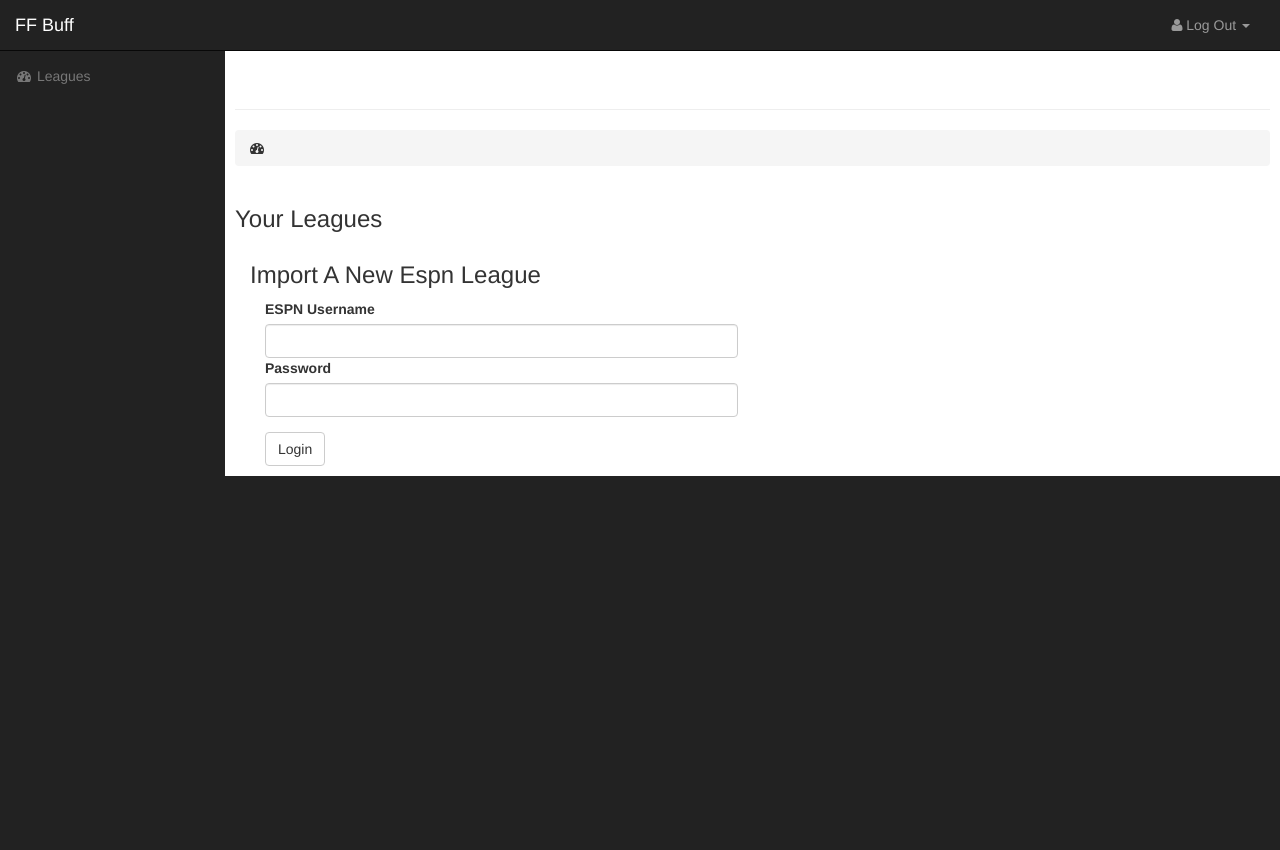
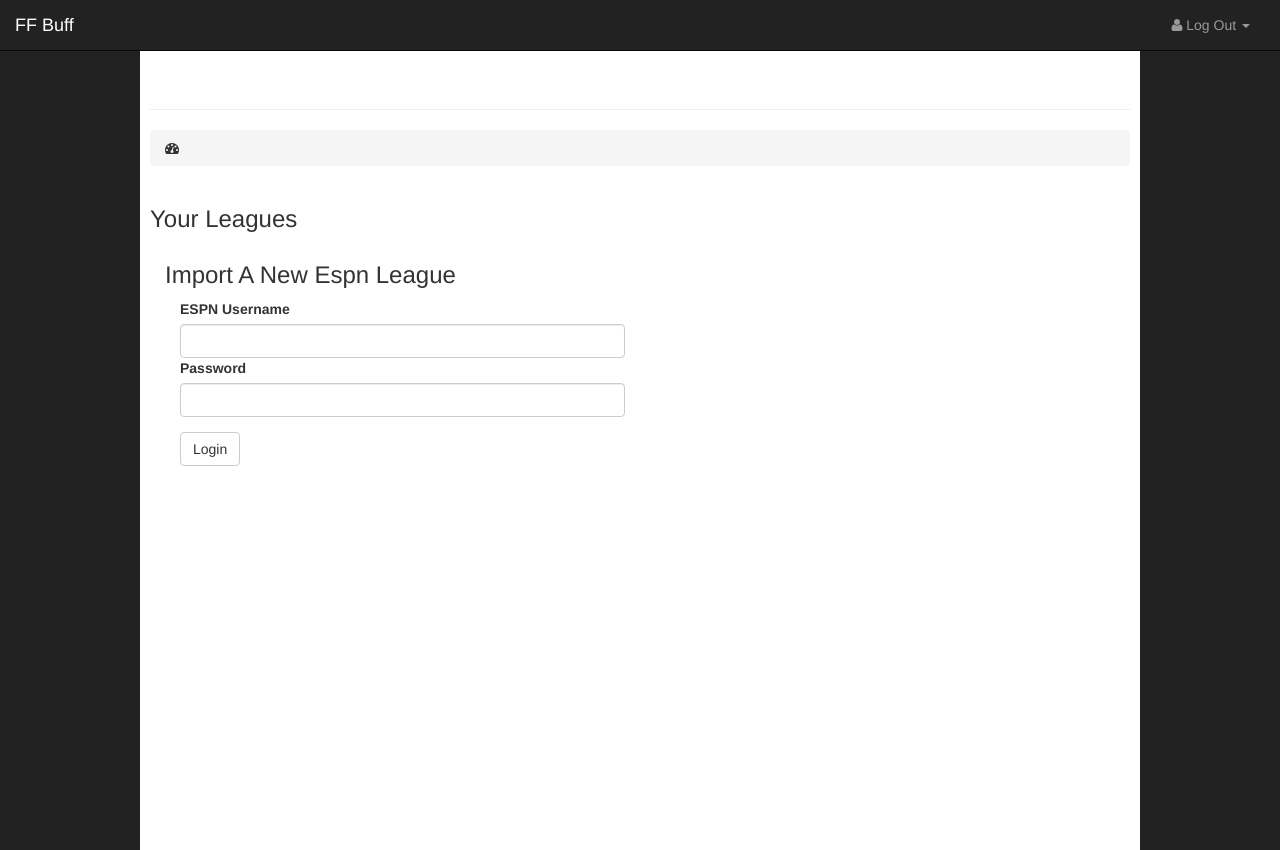
Before and after one commit to waprin/fantasybuff, a Django app: page / in a window 1280 px wide. Before the commit the page ends 476 px from the top, so only its background shows below. Run offline with Django 3.2, Linux system fonts and the light colour scheme; the visitor is signed in with stand-in values (Sample User, id 1); data that the repository does not hold is empty; some libraries are stand-ins or nearby versions.

Commit message:
Make It One Column In The Middle

```diff
--- a/static/css/sb-admin.css
+++ b/static/css/sb-admin.css
@@ -9,6 +9,11 @@
 body {
     margin-top: 100px;
     background-color: #222;
+    height: 100%;
+}
+
+html {
+    height:100%;
 }
 
 @media(min-width:768px) {
@@ -19,12 +24,20 @@ body {
 
 #wrapper {
     padding-left: 0;
+    width: 1000px;
+    height: 100%;
+    margin: auto;
 }
 
 #page-wrapper {
     width: 100%;
+    height: 100%;
     padding: 0;
     background-color: #fff;
+}
+
+.container {
+    width: 1000px;
 }
 
 .huge {
@@ -33,9 +46,9 @@ body {
 }
 
 @media(min-width:768px) {
-    #wrapper {
+/*    #wrapper {
         padding-left: 225px;
-    }
+    }*/
 
     #page-wrapper {
         padding: 10px;
--- a/teams/templates/teams/backbone.html
+++ b/teams/templates/teams/backbone.html
@@ -62,6 +62,8 @@
             <div id="draft_vis_container" style="text-align: center">
                 <svg id="draft-vis" width="1000" height="200">
                     <path class="teamline" stroke="blue" stroke-width="2" fill="none"></path>
+                  </svg>
+            </div>
         </div>
         <div id="waiver">
             <div id="waiver_vis_container" style="text-align: center">
--- a/teams/templates/teams/base.html
+++ b/teams/templates/teams/base.html
@@ -60,19 +60,7 @@
                     </ul>
                 </li>
             </ul>
-            {% block navigation %}
 
-            <!-- Sidebar Menu Items - These collapse to the responsive navigation menu on small screens -->
-            <div class="collapse navbar-collapse navbar-ex1-collapse">
-                <ul class="nav navbar-nav side-nav">
-                    <li>
-                        <a href="/"><i class="fa fa-fw fa-dashboard"></i> Leagues </a>
-                    </li>
-
-                </ul>
-            </div>
-            <!-- /.navbar-collapse -->
-            {% endblock %}
         </nav>
 
         <div id="page-wrapper">
```
